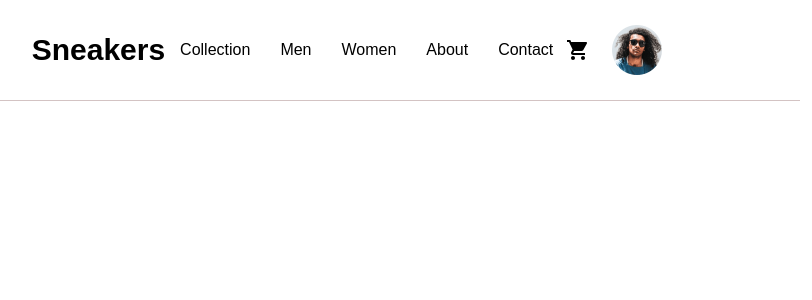
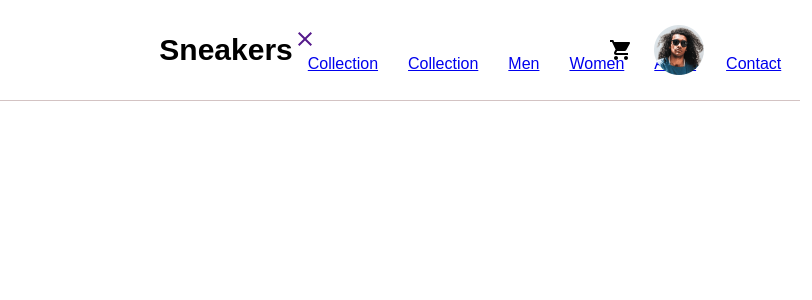
Before and after one commit to kihuni/E-commerce-product-page, a React (Create React App) app: page / in a window 1280 px wide. Shown: the top 300 px of the page, without its empty margins (288-1100 px from the left). Built offline with nearby package versions, Linux system fonts and the light colour scheme.

Commit message:
modified header

```diff
--- a/package.json
+++ b/package.json
@@ -11,7 +11,7 @@
     "@testing-library/user-event": "^13.5.0",
     "react": "^17.0.2",
     "react-dom": "^17.0.2",
-    "react-router-dom": "^6.2.1",
+    "react-router-dom": "^5.2.0",
     "react-scripts": "5.0.0",
     "web-vitals": "^2.1.2"
   },
--- a/src/App.js
+++ b/src/App.js
@@ -1,11 +1,16 @@
 import React from 'react'
 import Header from './Header'
-import Home from './Home'
+import { BrowserRouter as Router, Switch, Route } from 'react-router-dom'
 const App = () => {
   return (
     <div>
+      <Router>
       <Header />
-      <Home />
+       <Switch>
+         <Route path='/' />
+       </Switch>
+      </Router>
+
     </div>
   )
 }
--- a/src/Header.css
+++ b/src/Header.css
@@ -4,7 +4,7 @@
   align-items: center;
   width: 70%;
   margin: auto;
-  border-bottom:1px solid rgb(211, 195, 195) ;
+  border-bottom: 1px solid rgb(211, 195, 195);
 }
 .logo {
   font-size: 30px;
@@ -18,6 +18,10 @@
 }
 .list span {
   padding: 15px;
+  text-decoration: none;
+}
+span:hover {
+  background-color: grey;
 }
 .header_img {
   object-fit: scale-down;
@@ -34,11 +38,15 @@
   display: none;
 }
 @media screen and (max-width: 768px) {
-    .header{
+  .header {
     display: flex;
     justify-content: space-around;
     align-items: center;
     width: 100%;
+  }
+  .nav-menu {
+    left: -100%;
+    transition: 850ms;
   }
 
   .list {
@@ -50,6 +58,7 @@
     flex-direction: column;
     align-items: center;
     width: 20%;
+    margin-top: 50px;
   }
   .logo {
     margin-right: 40px;
--- a/src/Header.js
+++ b/src/Header.js
@@ -1,23 +1,38 @@
-import React from "react";
+import React,{useState} from "react";
 import img from "/home/stephen/ecommerce-product-page-main/src/image-avatar.png";
 import ShoppingCartIcon from '@mui/icons-material/ShoppingCart';
 import MenuIcon from '@mui/icons-material/Menu';
+import CloseIcon from '@mui/icons-material/Close';
 import "./Header.css";
+import {Link} from 'react-router-dom'
+import { SidebarData } from "./Sidebar";
 const Header = () => {
+const[list, setList] = useState(false)
+   const showlist = () => setList(!list)
   return (
     <div className="header">
+      <Link to="#" className="menu-bars">
       <div className="burger">
-        <MenuIcon />
+        <MenuIcon  onClick = {showlist}/>
       </div>
+
+      </Link>
 
       <div className="header_optionOne">
         <div className="logo">Sneakers</div>
-        <div className="list">
-          <span>Collection</span>
-          <span>Men</span>
-          <span>Women</span>
-          <span>About</span>
-          <span>Contact</span>
+        <div className={`list ? 'nav-menu active': 'nav-menu' `}>
+          <Link className="menu-bars">
+          <CloseIcon />
+          </Link>
+         {SidebarData.map((item, index) =>{
+           return(
+             <span key ={index} className ={item.cName}>
+               <Link to={item.path}>
+                 {item.title}
+               </Link>
+             </span>
+           )
+         })}
         </div>
       </div>
       <div className="header_optionTwo">
--- /dev/null
+++ b/src/Sidebar.js
@@ -0,0 +1,37 @@
+export const SidebarData = [
+
+    {
+        title: 'Collection',
+        path: '/Collection',
+        cName: 'many products'
+    },
+
+    {
+        title: 'Collection',
+        path: '/Collection',
+        cName: 'many products'
+    },
+
+    {
+        title: 'Men',
+        path: '/Men',
+        cName: 'mens products'
+    },
+
+    {
+        title: 'Women',
+        path: '/Women',
+        cName: 'Women products'
+    },
+    {
+        title: 'About',
+        path: '/About',
+        cName: 'About products'
+    },
+    {
+        title: 'Contact',
+        path: '/Contact',
+        cName: 'Contact'
+    }
+
+]
```
Also changed, not shown: 1 other file (tests, documents, lock files or other folders). Lines whose indentation alone changed are shown as unchanged.
